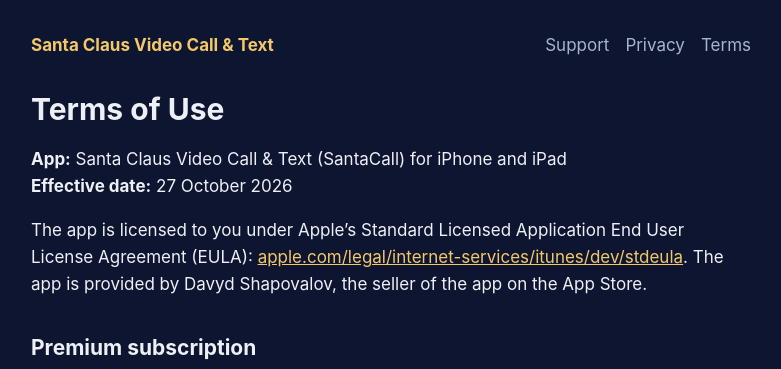
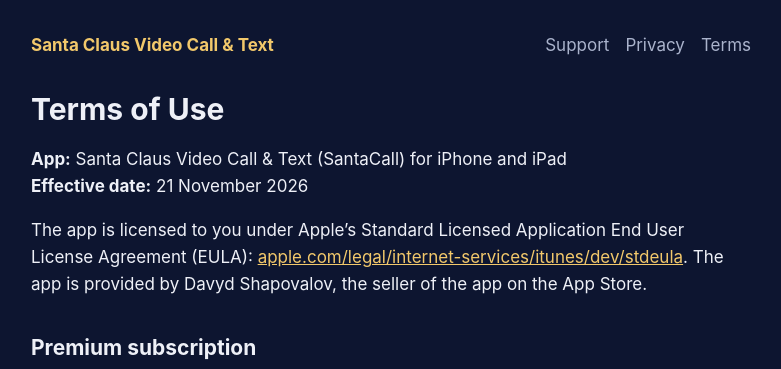
Before and after one commit to santacall/santacall.github.io, a Jekyll site: the page built from terms.md, in a window 1280 px wide. Shown: the top 369 px of the page, without its empty margins (249-1030 px from the left). Built offline with Jekyll 4.4.1, drawn with Linux system fonts in a browser that asks for light colours.

Commit message:
Privacy and Terms: effective 21 November 2026, the day SantaCall 2.1 pages go live
Jovani's three patches (privacy 2.4/2.5, Terms one call, privacy one call)
ask for the effective date of the publication day. Jovani 21.11: publish
before Apple's approval, the release is automatic.

Co-Authored-By: Claude Opus 5.5 <noreply@anthropic.com>

```diff
--- a/terms.md
+++ b/terms.md
@@ -7,7 +7,7 @@ permalink: /terms/
 # Terms of Use
 
 **App:** Santa Claus Video Call & Text (SantaCall) for iPhone and iPad
-**Effective date:** 27 October 2026
+**Effective date:** 21 November 2026
 
 The app is licensed to you under Apple's Standard Licensed Application End User License Agreement (EULA):
 [apple.com/legal/internet-services/itunes/dev/stdeula](https://www.apple.com/legal/internet-services/itunes/dev/stdeula/).
```
Also changed, not shown: privacy.md (+1 -1 lines).
